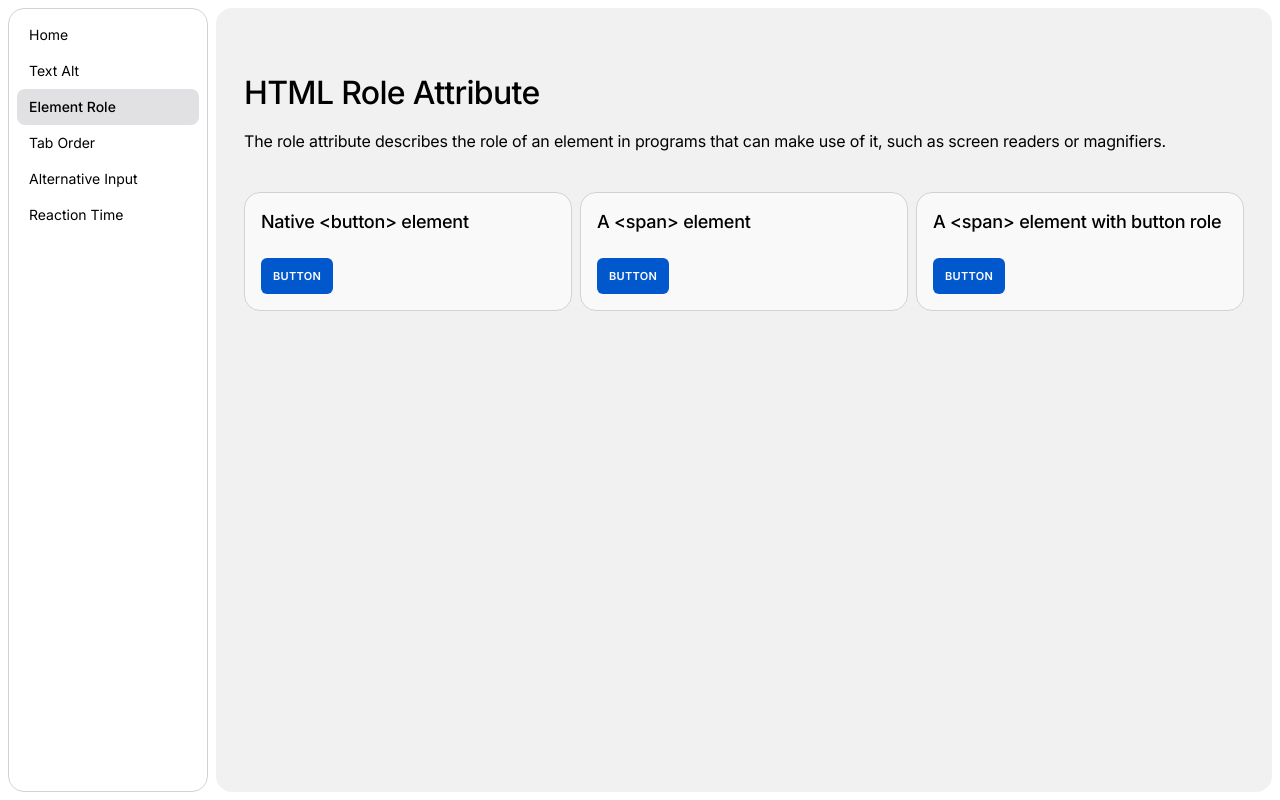
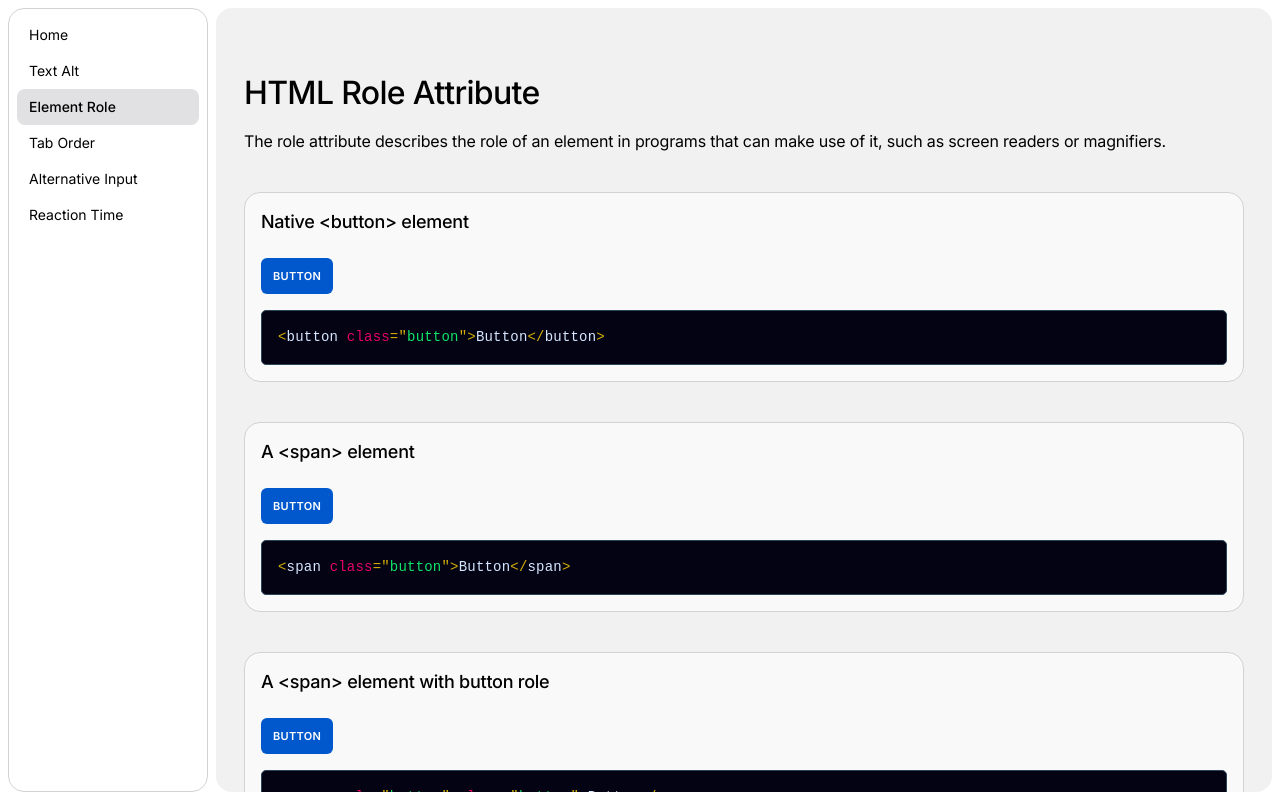
Before and after one commit to thuannguyen13/accessibility-demo, a React (Create React App) app: page /Role in a window 1280 px wide. Built offline with nearby package versions, Linux system fonts and the light colour scheme.

Commit message:
Update Role demo

```diff
--- a/src/routes/Role.js
+++ b/src/routes/Role.js
@@ -1,11 +1,16 @@
+import "../styles/style.scss";
 import Button from "../components/Button";
 import Section from "../components/Section";
-import "../styles/style.scss";
-
+import Code from "../components/Code";
 import Intro from "../components/Intro";
 import Box from "../components/Box";
 
 export default function Role() {
+    const code = {
+        example1: `<button class="button">Button</button>`,
+        example2: `<span class="button">Button</span>`,
+        example3: ` <span role="button" class="button">Button</span>`,
+    };
     return (
         <>
             <Section>
@@ -14,16 +19,23 @@ export default function Role() {
             <Section>
                 <Box title="Native <button> element">
                     <Button tabIndex="1" />
+                    <Code code={code.example1} />
                 </Box>
+            </Section>
+            <Section>
                 <Box title="A <span> element">
                     <span tabIndex="1" className="button">
                         Button
                     </span>
+                    <Code code={code.example2} />
                 </Box>
+            </Section>
+            <Section>
                 <Box title="A <span> element with button role">
                     <span tabIndex="1" role="button" className="button">
                         Button
                     </span>
+                    <Code code={code.example3} />
                 </Box>
             </Section>
         </>
```
